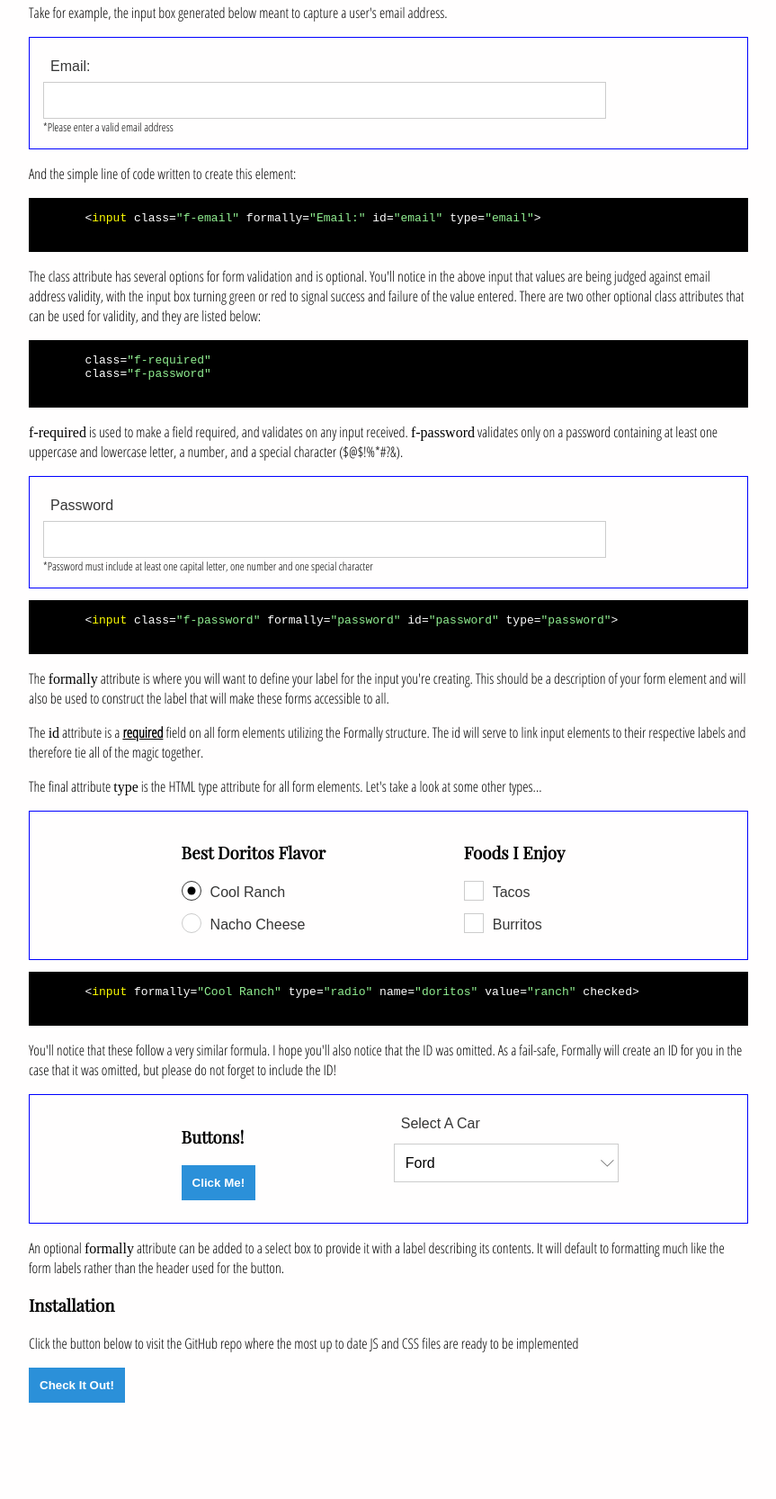
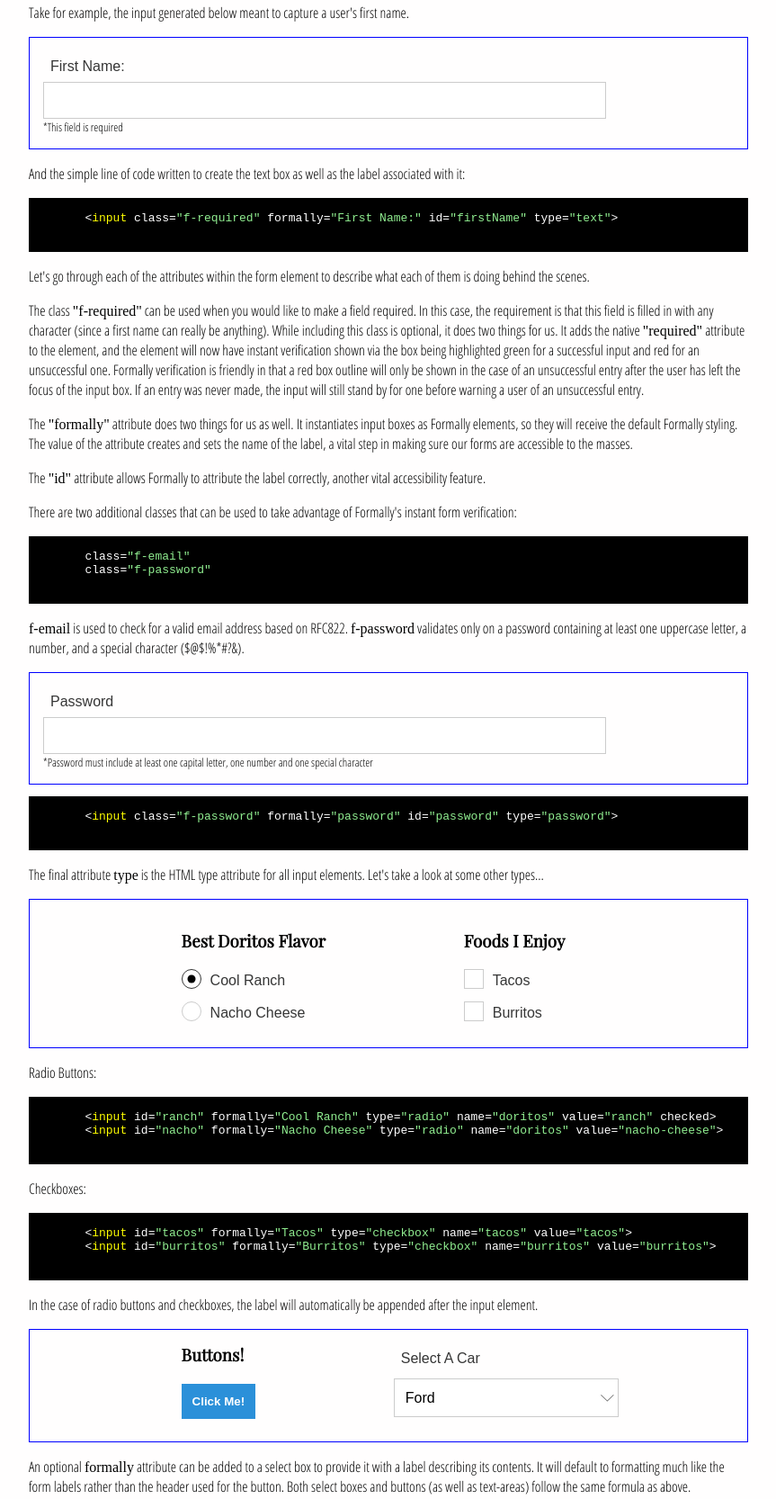
Before and after one commit to fosachiman/formally, a website: page docs/index.html in a window 1280 px wide. Shown: the part 265-1931 px from the top of the page at 90% size, without its empty margins (208-1071 px from the left). Before the commit the page ends 1834 px from the top, so only its background shows below. Drawn offline with nearby package versions, Linux system fonts and the light colour scheme.

Commit message:
added images to module changed copy and added native required js

```diff
--- a/docs/formally.css
+++ b/docs/formally.css
@@ -7,7 +7,6 @@ label {
   vertical-align: baseline;
   font-family: sans-serif;
 }
-
 .formally-label-input {
   display: inline-block;
   color: #363636;
@@ -26,7 +25,6 @@ label {
   font-weight: 700;
   transition: border .2s ease-in-out;
 }
-
 .formally-label-input.text {
   display: inline-block;
   color: #363636;
@@ -41,7 +39,6 @@ label {
   padding: 8px;
   text-transform: capitalize;
 }
-
 .formally-input-text, .formally-input-date, .formally-input-email, .formally-input-password {
   display: block;
   padding: 12px;
@@ -191,6 +188,7 @@ formally-input-radio {
   transition: all 60ms ease;
   opacity: .85;
 }
+
 input[type="radio"] {
   -webkit-appearance: none;
   border: 1px solid #ccc;
--- a/docs/formally.js
+++ b/docs/formally.js
@@ -44,16 +44,27 @@ function addEventListeners(formElement) {
     formElement.addEventListener('focusout', focusOut);
     formElement.addEventListener('click', highlightText);
   }
+  else if (formElement.getAttribute('type') === 'text' && formElement.tagName === 'INPUT') {
+    formElement.addEventListener('focusin', focus);
+    formElement.addEventListener('focusout', focusOut);
+    formElement.addEventListener('click', highlightText);
+  }
 }
 
 function createFooterMessage(element, className) {
   let msg;
-  if (className === 'f-required')
+  if (className === 'f-required') {
     msg = '*This field is required';
-  else if (className === 'f-password')
+    element.setAttribute('required', '');
+  }
+  else if (className === 'f-password') {
     msg = '*Password must include at least one capital letter, one number and one special character';
-  else if (className === 'f-email')
+    element.setAttribute('required', '');
+  }
+  else if (className === 'f-email') {
     msg = '*Please enter a valid email address';
+    element.setAttribute('required', '');
+  }
   let parent = element.parentElement;
   let pTag = document.createElement('p');
   pTag.classList.add('f-helperMessage');
--- a/docs/index.html
+++ b/docs/index.html
@@ -12,31 +12,38 @@
   <h1>Formally</h1>
   <img src="tuxedo.png" alt="tuxedo logo">
   <h2>Responsive, Accessible, Classy Form Elements</h2>
-  <p>Formally is a front-end module that aims to allow for easy creation of classy form elements that are screen responsive and
+  <p>Formally is a front-end module that aims to allow for easy creation of form elements that are screen responsive and
   are accessible to those with vision impairments.
   </p>
   <p>
-    Take for example, the input box generated below meant to capture a user's email address.
+    Take for example, the input generated below meant to capture a user's first name.
   </p>
   <div class="showcase">
-    <input class="f-email" formally="Email:" id="email" type="email">
+    <input class="f-required" formally="First Name:" id="firstName" type="text">
   </div>
-  <p>And the simple line of code written to create this element:</p>
+  <p>And the simple line of code written to create the text box as well as the label associated with it:</p>
     <pre>
       <code class='language-html'>
-        &#60<span class="blue">input</span> class=<span class="green">"f-email"</span> formally=<span class="green">"Email:"</span> id=<span class="green">"email"</span> type=<span class="green">"email"</span>&#62
+        &#60<span class="blue">input</span> class=<span class="green">"f-required"</span> formally=<span class="green">"First Name:"</span> id=<span class="green">"firstName"</span> type=<span class="green">"text"</span>&#62
       </code>
     </pre>
-  <p>The class attribute has several options for form validation and is optional. You'll notice in the above input that values are
-  being judged against email address validity, with the input box turning green or red to signal success and failure of the value entered. There are two other optional class attributes that can be used for validity, and they are listed below:</p>
+  <p>Let's go through each of the attributes within the form element to describe what each of them is doing behind the scenes.</p>
+  <p>The class <span class="unicode">"f-required"</span> can be used when you would like to make a field required.  In this case, the requirement is that this field is filled in with any character (since a first name can really be anything).
+  While including this class is optional, it does two things for us. It adds the native <span class="unicode">"required"</span> attribute to the element, and the element will now have instant verification shown via the box being highlighted green
+  for a successful input and red for an unsuccessful one. Formally verification is friendly in that a red box outline will only be shown in the case of an unsuccessful entry after the user has left the focus of the input box.  If an entry was never made,
+  the input will still stand by for one before warning a user of an unsuccessful entry.</p>
+  <p>The <span class="unicode">"formally"</span> attribute does two things for us as well. It instantiates input boxes as Formally elements, so they will receive the default Formally styling. The value of the attribute creates and sets the name of the label,
+  a vital step in making sure our forms are accessible to the masses.</p>
+  <p>The <span class="unicode">"id"</span> attribute allows Formally to attribute the label correctly, another vital accessibility feature.</p>
+  <p>There are two additional classes that can be used to take advantage of Formally's instant form verification:</p>
     <pre>
       <code class='language-html'>
-        class=<span class="green">"f-required"</span>
+        class=<span class="green">"f-email"</span>
         class=<span class="green">"f-password"</span>
       </code>
     </pre>
-    <p><span class="unicode">f-required</span> is used to make a field required, and validates on any input received.  <span class="unicode">f-password</span>
-    validates only on a password containing at least one uppercase and lowercase letter, a number, and a special character ($@$!%*#?&).
+    <p><span class="unicode">f-email</span> is used to check for a valid email address based on RFC822. <span class="unicode">f-password</span>
+    validates only on a password containing at least one uppercase letter, a number, and a special character ($@$!%*#?&).
     </p>
     <div class="showcase">
       <input class="f-password" formally="password" id="password" type="password">
@@ -46,14 +53,7 @@
         &#60<span class="blue">input</span> class=<span class="green">"f-password"</span> formally=<span class="green">"password"</span> id=<span class="green">"password"</span> type=<span class="green">"password"</span>&#62
       </code>
     </pre>
-    <p>The <span class="unicode">formally</span> attribute is where you will want to define your label for the input you're creating.
-      This should be a description of your form element and will also be used to construct the label that will make these forms accessible to all.
-    </p>
-    <p>
-      The <span class="unicode">id</span> attribute is a <strong>required</strong> field on all form elements utilizing the Formally structure.  The id will serve to link input elements to their respective
-      labels and therefore tie all of the magic together.
-    </p>
-    <p>The final attribute <span class="unicode">type</span> is the HTML type attribute for all form elements.  Let's take a look at some other types...
+    <p>The final attribute <span class="unicode">type</span> is the HTML type attribute for all input elements.  Let's take a look at some other types...
     <div class="showcase">
       <div class="inner-show">
         <div class="first">
@@ -68,18 +68,26 @@
         </div>
       </div>
     </div>
+    <p>Radio Buttons:</p>
     <pre>
       <code class='language-html'>
-        &#60<span class="blue">input</span> formally=<span class="green">"Cool Ranch"</span> type=<span class="green">"radio"</span> name=<span class="green">"doritos"</span> value=<span class="green">"ranch"</span> checked&#62
+        &#60<span class="blue">input</span> id=<span class="green">"ranch"</span> formally=<span class="green">"Cool Ranch"</span> type=<span class="green">"radio"</span> name=<span class="green">"doritos"</span> value=<span class="green">"ranch"</span> checked&#62
+        &#60<span class="blue">input</span> id=<span class="green">"nacho"</span> formally=<span class="green">"Nacho Cheese"</span> type=<span class="green">"radio"</span> name=<span class="green">"doritos"</span> value=<span class="green">"nacho-cheese"</span>&#62
       </code>
     </pre>
-    <p>You'll notice that these follow a very similar formula.  I hope you'll also notice that the ID was omitted. As a fail-safe, Formally will create an ID for you in the
-      case that it was omitted, but please do not forget to include the ID!
+    <p>Checkboxes:</p>
+     <pre>
+      <code class='language-html'>
+        &#60<span class="blue">input</span> id=<span class="green">"tacos"</span> formally=<span class="green">"Tacos"</span> type=<span class="green">"checkbox"</span> name=<span class="green">"tacos"</span> value=<span class="green">"tacos"</span>&#62
+        &#60<span class="blue">input</span> id=<span class="green">"burritos"</span> formally=<span class="green">"Burritos"</span> type=<span class="green">"checkbox"</span> name=<span class="green">"burritos"</span> value=<span class="green">"burritos"</span>&#62
+      </code>
+    </pre>
+    <p>In the case of radio buttons and checkboxes, the label will automatically be appended after the input element.
     </p>
      <div class="showcase">
       <div class="inner-show">
         <div class="first">
-          <h3>Buttons!</h3>
+          <h3 class="button-header">Buttons!</h3>
             <input formally="button" type="button" value="Click Me!">
         </div>
         <div class="second">
@@ -93,7 +101,7 @@
       </div>
     </div>
     <p>An optional <span class="unicode">formally</span> attribute can be added to a select box to provide it with a label describing its contents.
-    It will default to formatting much like the form labels rather than the header used for the button.
+    It will default to formatting much like the form labels rather than the header used for the button.  Both select boxes and buttons (as well as text-areas) follow the same formula as above.
     </p>
     <h3>Installation</h3>
     <p>Click the button below to visit the GitHub repo where the most up to date JS and CSS files are ready to be implemented</p>
--- a/docs/style.css
+++ b/docs/style.css
@@ -61,3 +61,7 @@ strong {
 select {
   margin-top: 5px;
 }
+.button-header {
+  margin-top: 0;
+  margin-bottom: 20px;
+}
--- a/module/style.css
+++ b/module/style.css
@@ -7,7 +7,6 @@ label {
   vertical-align: baseline;
   font-family: sans-serif;
 }
-
 .formally-label-input {
   display: inline-block;
   color: #363636;
@@ -26,7 +25,6 @@ label {
   font-weight: 700;
   transition: border .2s ease-in-out;
 }
-
 .formally-label-input.text {
   display: inline-block;
   color: #363636;
@@ -41,7 +39,6 @@ label {
   padding: 8px;
   text-transform: capitalize;
 }
-
 .formally-input-text, .formally-input-date, .formally-input-email, .formally-input-password {
   display: block;
   padding: 12px;
@@ -191,6 +188,7 @@ formally-input-radio {
   transition: all 60ms ease;
   opacity: .85;
 }
+
 input[type="radio"] {
   -webkit-appearance: none;
   border: 1px solid #ccc;
```
Also changed, not shown: module/index.js (+14 -3 lines), docs/circle.svg (deleted), module/circle-1.svg (added), module/sel-down.png (added), module/x.svg (added).
